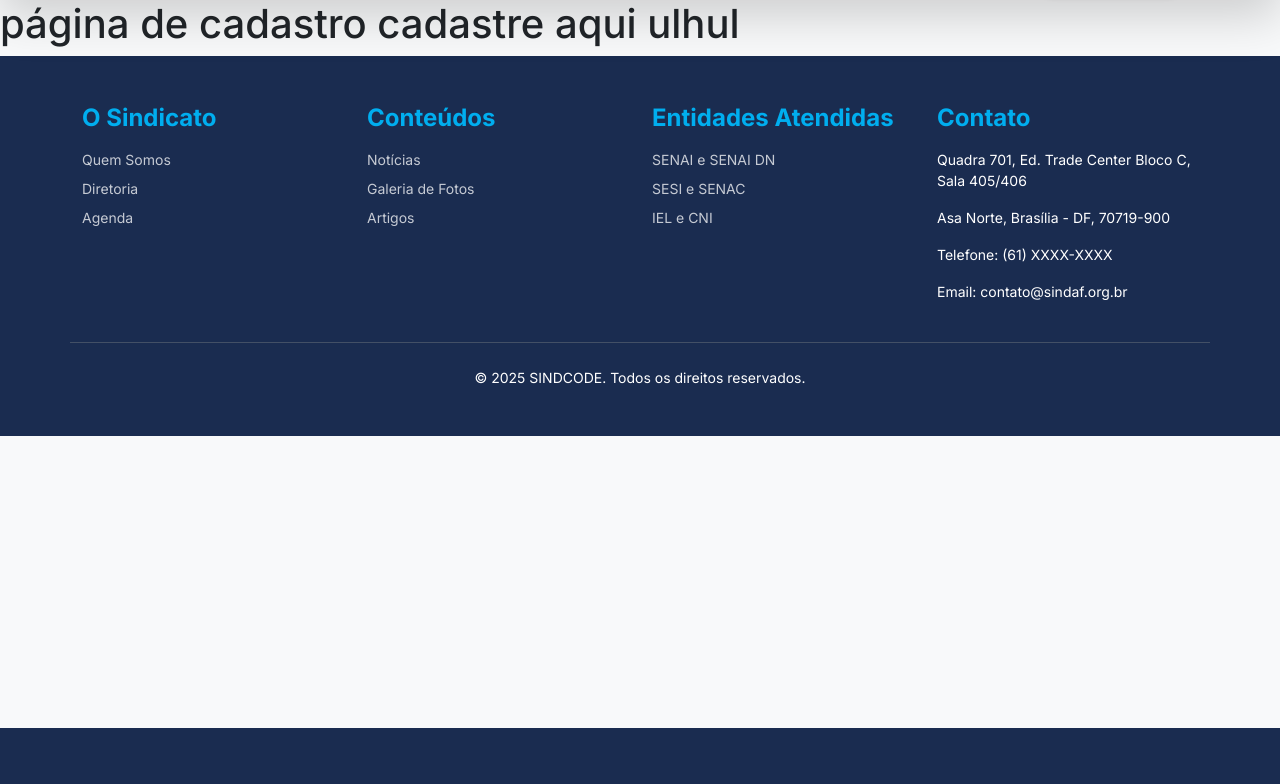
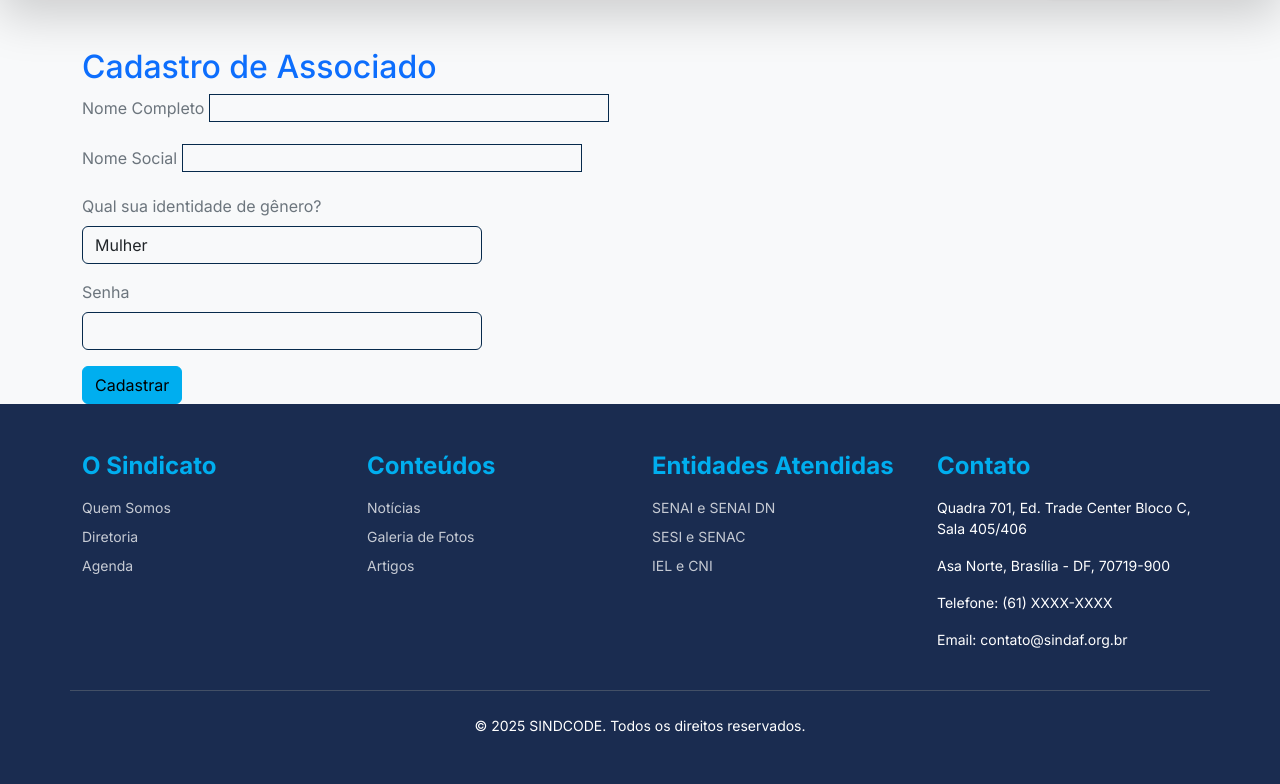
Before and after one commit to zikes18/sindicode-web, a Django app: page /cadastro in a window 1280 px wide. Shown: the part 72-856 px from the top of the page. Before the commit the page ends 800 px from the top, so only its background shows below. Run offline with Django 5.2, Linux system fonts and the light colour scheme.

Commit message:
forms de cadastro feito

```diff
--- /dev/null
+++ b/associados/forms.py
@@ -0,0 +1,39 @@
+from django import forms
+class AssociadoForm(forms.Form):
+    GENERO_CHOICES = (
+        ('F', 'Mulher'),
+        ('M', 'Homem'),
+        ('NB', 'Não Binário'),
+        ('O', 'Outro'),
+        ('PND', 'Prefiro Não Declarar'),
+    )
+    nome_completo = forms.CharField(
+        label="Nome completo",
+        required=True,
+        max_length=100)
+    nome_social = forms.CharField(
+        label="Nome social (como você prefere ser chamado (a)",
+        required=False,
+        max_length=100
+    )
+    # --- CAMPO 3: IDENTIDADE DE GÊNERO ---
+    identidade_genero = forms.ChoiceField(
+        label='Qual sua identidade de gênero?',
+        choices=GENERO_CHOICES,
+        widget=forms.Select(attrs={'class': 'form-control'}),
+        required=True  # Permitir que a pessoa não declare, embora haja 'Prefiro Não Declarar'
+    )
+
+    # Campo para a opção 'Outro'
+    genero_outro = forms.CharField(
+        label='Selecione "Outro" acima e especifique',
+        max_length=100,
+        required=True,
+        help_text='Use apenas se a opção "Outro" tiver sido selecionada.'
+    )
+    senha = forms.CharField(
+        label="Senha",
+        required=True,
+        max_length=20,
+        widget=forms.PasswordInput(attrs={'class': 'form-control'}),
+    )
--- a/associados/urls.py
+++ b/associados/urls.py
@@ -1,8 +1,8 @@
 from django.urls import path
-from associados.views import associados, cadastro, login
+from associados.views import associados, cadastro, login, login_view
 
 urlpatterns = [
     path('associados',associados,name='associados'),
-    path('login',login,name='login'),
+    path('login',login_view,name='login'),
     path('cadastro',cadastro,name='cadastro'),
 ]
--- a/associados/views.py
+++ b/associados/views.py
@@ -1,8 +1,26 @@
 from django.shortcuts import render
+from associados.forms import AssociadoForm
 
 def associados(request):
     return render(request, 'associados/index.html')
 def login(request):
     return render(request, 'associados/login.html')
 def cadastro(request):
-    return render(request, 'associados/cadastro.html')
+    form = AssociadoForm()
+    return render(request, 'associados/cadastro.html',{'form': form})
+def login_view(request):
+    if request.method == 'POST':
+        form = AssociadoForm(request.POST)
+        if form.is_valid():
+            username = form.cleaned_data.get('nome_completo')  # Supondo que seja 'nome_completo' como nome de usuário
+            senha = form.cleaned_data.get('senha')
+            user = authenticate(request, username=username, password=senha)
+            if user is not None:
+                login(request, user)
+                return redirect('home')  # Ou qualquer página que você queira redirecionar após o login
+            else:
+                form.add_error(None, 'Usuário ou senha inválidos')
+    else:
+        form = AssociadoForm()
+
+    return render(request, 'associados/login.html', {'form': form})
--- a/setup/static/styles/style.css
+++ b/setup/static/styles/style.css
@@ -64,8 +64,8 @@ body {
 }
 
 .btn-success:hover {
-    background-color: #96c92a !important; /* Um tom levemente mais escuro */
-    border-color: #96c92a !important;
+    background-color: #352ac9 !important; /* Um tom levemente mais escuro */
+    border-color: #3a2ac9 !important;
 }
 
 /* Botão de Destaque (Azul Tech) */
@@ -168,16 +168,15 @@ body {
     height: 16px;
     display: block; /* Garante que a imagem se comporte bem no layout */
 }
-/* * NOTA: Os estilos antigos (#topo, #midias_busca, main, footer)
- * foram removidos. Agora, você deve aplicar as classes do
- * Bootstrap (como "bg-primary", "text-secondary", "border")
- * diretamente no seu HTML.
- *
- * Exemplo no HTML:
- * <footer class="bg-primary" style="color: var(--sindcode-texto-secundario);">
- * ...
- * </footer>
- * <main class="border">
- * ...
- * </main>
- */
+/* Estilo dos campos de input */
+input, select, textarea {
+    width: 100%; /* Garante que o campo preencha o espaço disponível */
+    max-width: 400px; /* Limita a largura para não ocupar toda a tela */
+    background-color: var(--sindcode-fundo-claro);
+    border: 1px solid var(--sindcode-borda);
+    color: var(--sindcode-texto-principal);
+}
+input:focus, select:focus, textarea:focus {
+    border-color: var(--bs-info);
+    outline: none;
+}
--- a/templates/associados/cadastro.html
+++ b/templates/associados/cadastro.html
@@ -2,11 +2,51 @@
 {% load static %}
 
 {% block content %}
-    <h1>
-        página de cadastro
+    <div class="container mt-5">
+        <h2 class="text-primary">Cadastro de Associado</h2>
+        <form action="{% url 'cadastro' %}" method="POST">
+            {% csrf_token %}
 
-        cadastre aqui
-        ulhul
-    </h1>
+            <div class="mb-3">
+                <label for="id_nome_completo" class="form-label text-secondary">Nome Completo</label>
+                {{ form.nome_completo }}
+            </div>
 
+            <div class="mb-3">
+                <label for="id_nome_social" class="form-label text-secondary">Nome Social</label>
+                {{ form.nome_social }}
+            </div>
+
+            <div class="mb-3">
+                <label for="id_identidade_genero" class="form-label text-secondary">Qual sua identidade de gênero?</label>
+                {{ form.identidade_genero }}
+            </div>
+
+            <div class="mb-3" id="outro-genero-div" style="display:none;">
+                <label for="id_genero_outro" class="form-label text-secondary">Especifique outro gênero</label>
+                {{ form.genero_outro }}
+            </div>
+
+            <div class="mb-3">
+                <label for="id_senha" class="form-label text-secondary">Senha</label>
+                {{ form.senha }}
+            </div>
+
+            <button type="submit" class="btn btn-info">Cadastrar</button>
+        </form>
+    </div>
+
+    <script>
+        // Mostrar ou esconder o campo de "Outro" baseado na seleção de gênero
+        const identidadeGeneroSelect = document.getElementById('id_identidade_genero');
+        const outroGeneroDiv = document.getElementById('outro-genero-div');
+
+        identidadeGeneroSelect.addEventListener('change', function() {
+            if (this.value === 'O') {
+                outroGeneroDiv.style.display = 'block';
+            } else {
+                outroGeneroDiv.style.display = 'none';
+            }
+        });
+    </script>
 {% endblock %}
```
Also changed, not shown: templates/associados/login.html (+21 -3 lines).
